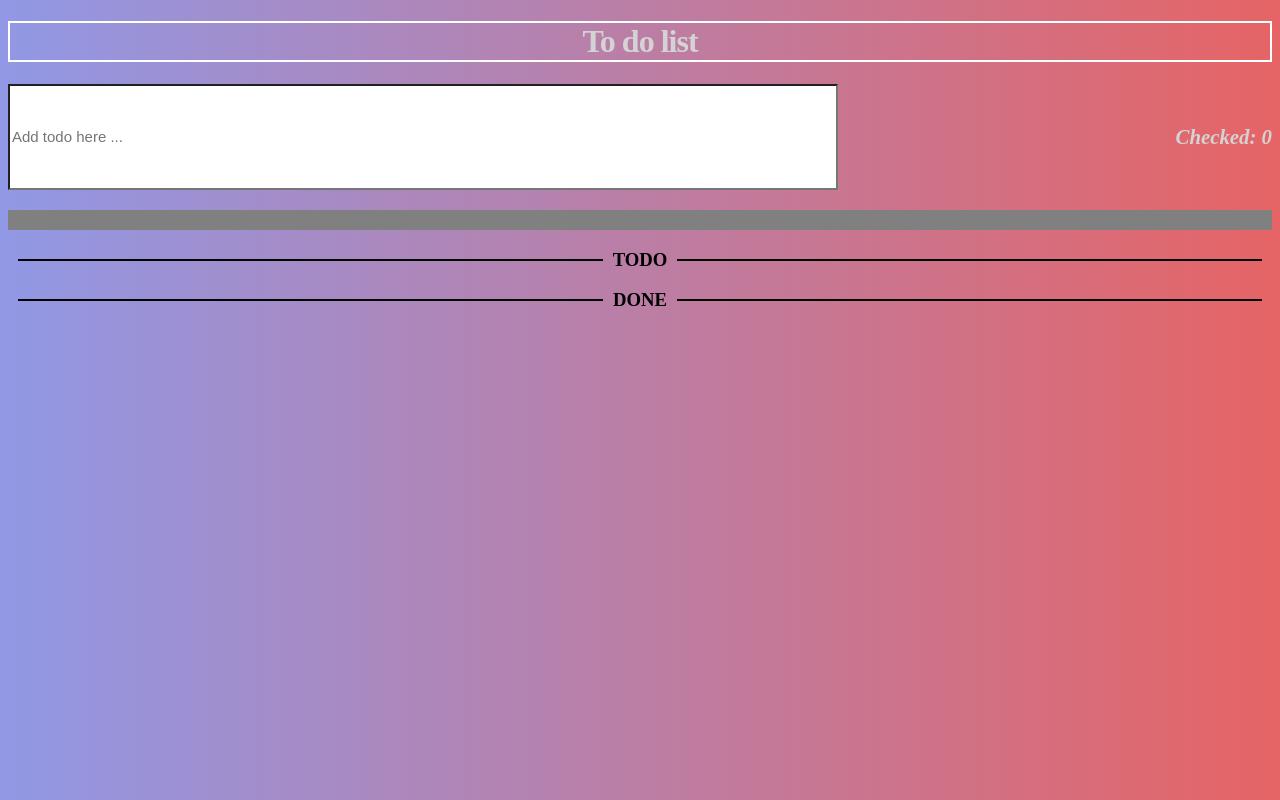
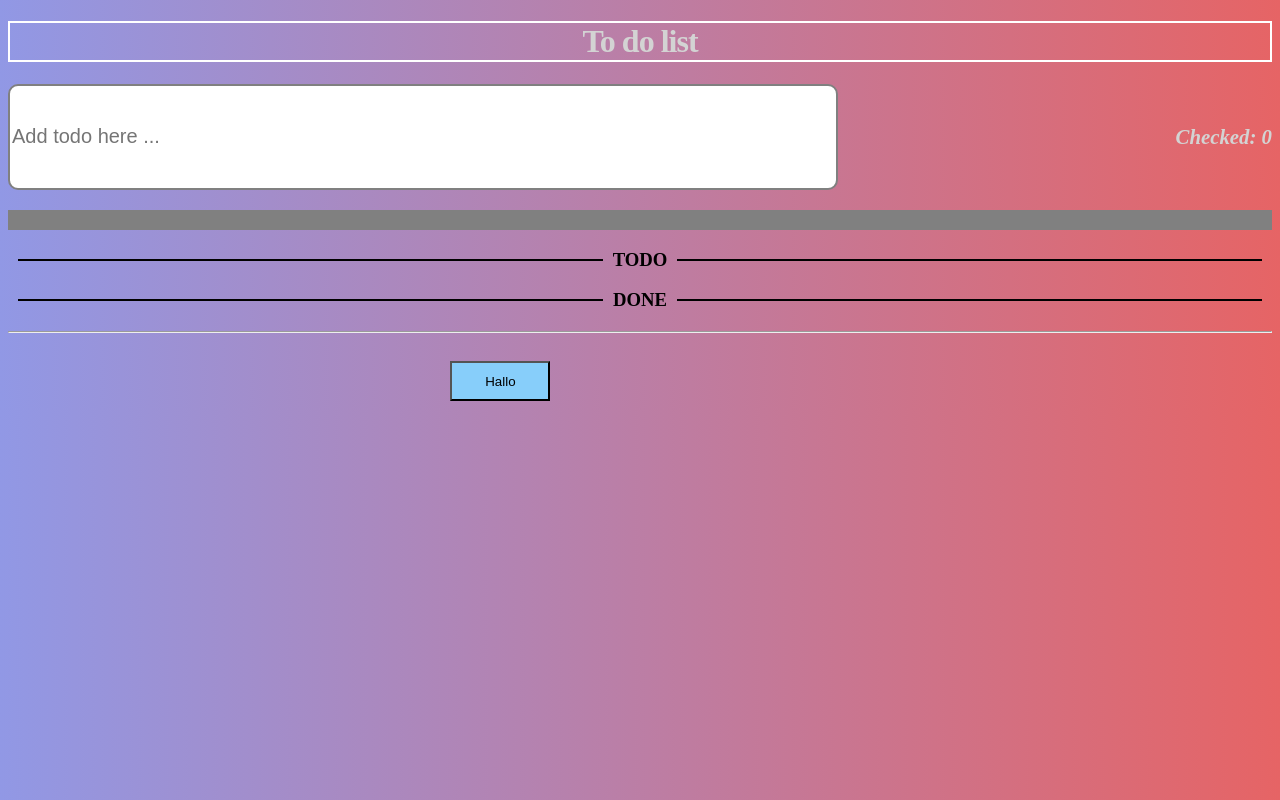
Before and after one commit to CaroSophie/TodoApp-Selfmade, a React (Create React App) app: page / in a window 1280 px wide. Built offline with nearby package versions, Linux system fonts and the light colour scheme.

Commit message:
Add togglebutton

```diff
--- a/src/App.js
+++ b/src/App.js
@@ -5,9 +5,9 @@ import Input from './Input'
 import Counter from './Counter'
 import Todo from './Todo'
 import Delete from './Delete'
-
 import Separator from './Separator'
 import Progressbar from './Progressbar'
+import Button from './Button'
 
 import styled from 'styled-components'
 
@@ -26,6 +26,10 @@ const Showtodos = styled.div`
   background: whitesmoke;
   opacity: 0.8;
   height: 40px;
+`
+
+const Breakline = styled.hr`
+  margin-top: 20px;
 `
 
 class App extends Component {
@@ -73,23 +77,14 @@ class App extends Component {
   renderTodoList() {
     return this.state.todos
       .filter(item => !item.done)
-      .map(todo => (
-        <Showtodos key={todo.id}>
-          <Todo
-            key={todo.id}
-            text={todo.text}
-            toggle={() => this.toggleDone(todo.id)}
-            done={todo.done}
-          />
-          <Delete deletefunction={() => this.deleteToDo(todo.id)} />
-        </Showtodos>
-      ))
+      .map(this.renderSingleTodo)
   }
 
   renderDoneList() {
-    return this.state.todos
-      .filter(item => item.done)
-      .map(todo => (
+    return this.state.todos.filter(item => item.done).map(this.renderSingleTodo)
+  }
+
+  renderSingleTodo = todo => (
     <Showtodos key={todo.id}>
       <Todo
         key={todo.id}
@@ -99,8 +94,7 @@ class App extends Component {
       />
       <Delete handleDelete={() => this.deleteToDo(todo.id)} />
     </Showtodos>
-      ))
-  }
+  )
 
   counterTodo() {
     return this.state.todos.filter(item => item.done).length
@@ -127,6 +121,12 @@ class App extends Component {
         {this.renderTodoList()}
         <Separator text="DONE" />
         {this.renderDoneList()}
+        <Breakline />
+        <Button
+          defaultText={'Test'}
+          alternativeText={'Hallo'}
+          onClick={() => console.log('click')}
+        />
       </div>
     )
   }
--- /dev/null
+++ b/src/Button.js
@@ -0,0 +1,44 @@
+import React, { Component } from 'react'
+import styled from 'styled-components'
+
+const Togglebutton = styled.button`
+  width: 100px;
+  height: 40px;
+  background: lightskyblue;
+  margin-top: 20px;
+  margin-left: 35%;
+
+  &:focus {
+    outline: none;
+  }
+
+  &.active {
+    background: whitesmoke;
+  }
+`
+
+class Button extends Component {
+  state = { isDefault: this.props.isDefault }
+
+  handleToggle = () => {
+    this.setState({
+      isDefault: !this.state.isDefault
+    })
+    this.props.onClick()
+  }
+
+  render() {
+    const { defaultText, alternativeText } = this.props
+    const { isDefault } = this.state
+    return (
+      <Togglebutton
+        className={isDefault ? 'active' : ''}
+        onClick={this.handleToggle}
+      >
+        {isDefault ? defaultText : alternativeText}
+      </Togglebutton>
+    )
+  }
+}
+
+export default Button
--- a/src/Input.js
+++ b/src/Input.js
@@ -3,9 +3,11 @@ import styled from 'styled-components'
 
 const Writetodo = styled.input`
   background-color: white;
-  font-size: 15px;
+  font-size: 20px;
   height: 100px;
   width: 65%;
+  border-radius: 10px 10px 10px;
+  border: 2px solid grey;
 
   &:focus {
     outline: none;
```
Lines whose indentation alone changed are shown as unchanged.
